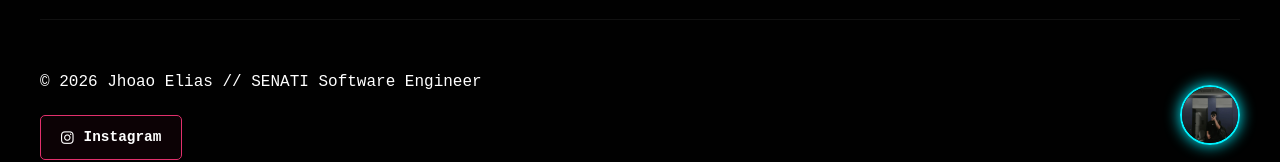
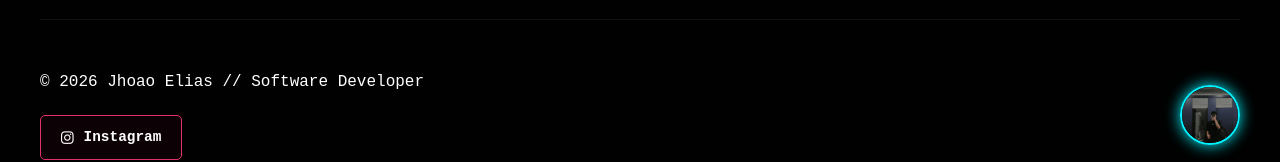
Before and after one commit to Jhoao100/mi-portafolio, a plain HTML site: page index.html in a window 1280 px wide. Shown: the part 3368-3530 px from the top of the page. Drawn offline with nearby package versions, Linux system fonts and the light colour scheme.

Commit message:
Update index.html

```diff
--- a/index.html
+++ b/index.html
@@ -167,7 +167,7 @@
     <footer>
         <div class="container footer-content">
             <div class="footer-left">
-                <p>&copy; 2026 Jhoao Elias // SENATI Software Engineer</p>
+                <p>&copy; 2026 Jhoao Elias // Software Developer</p>
                 <div class="social-links">
                     <a href="https://www.instagram.com/jhoao.elias/" target="_blank" class="instagram-link">
                         <i class="fab fa-instagram"></i> Instagram
```
